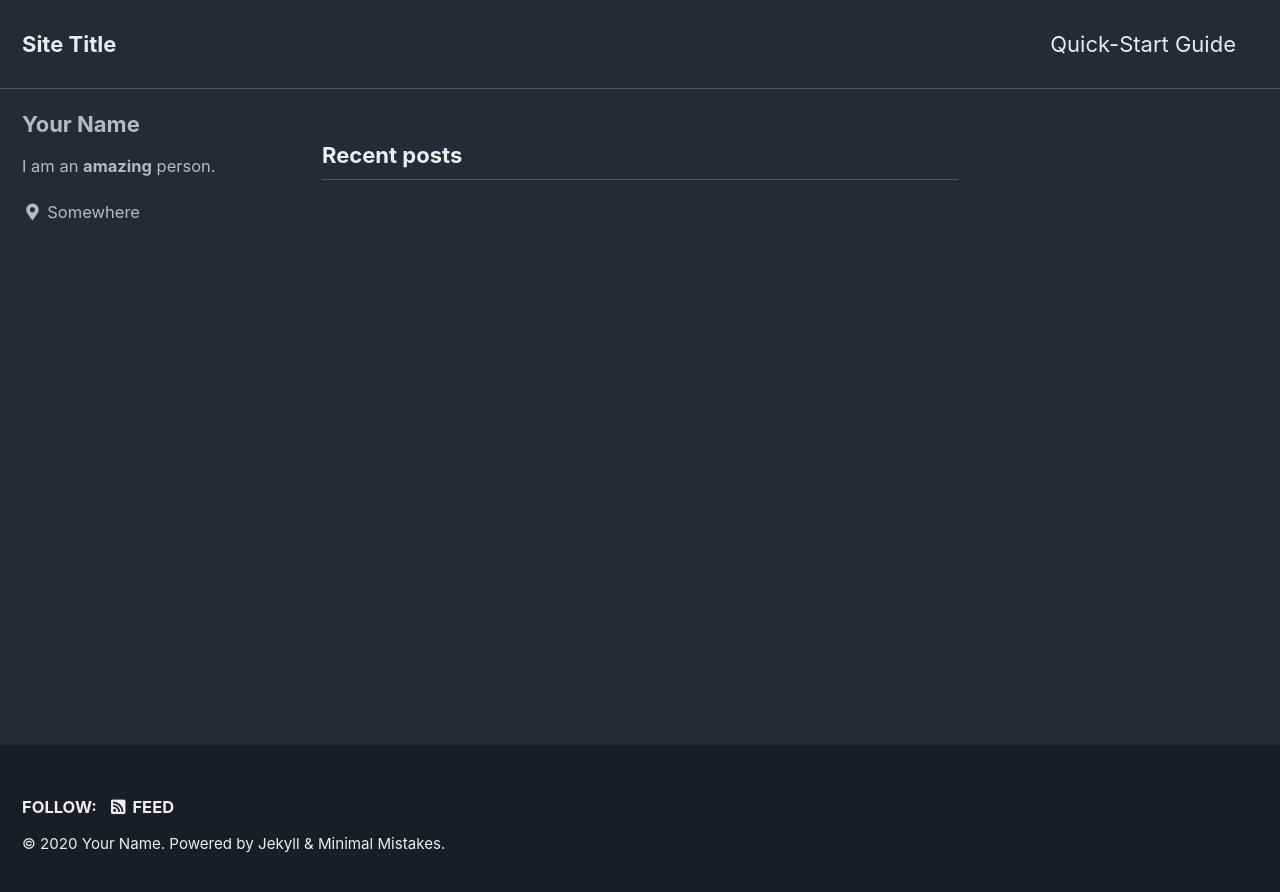
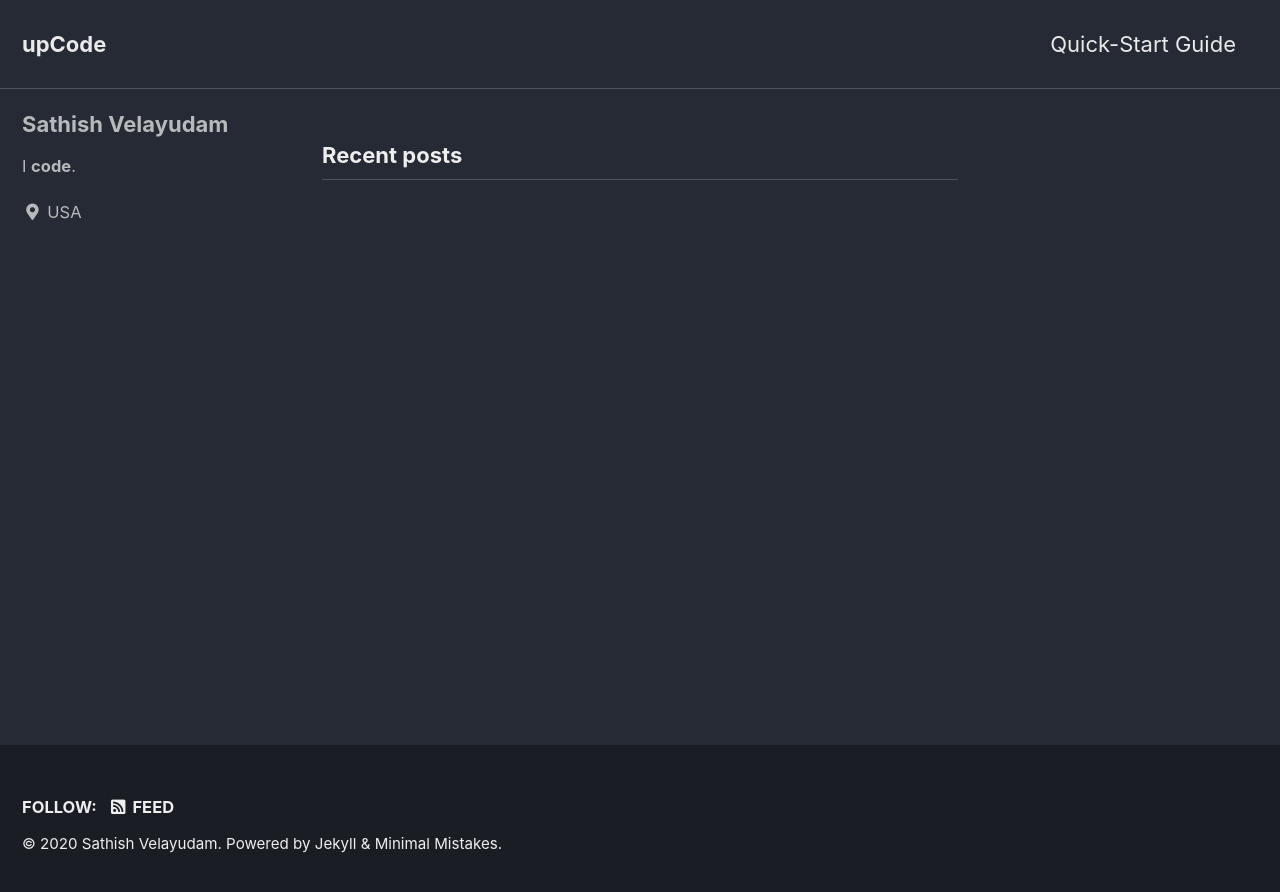
Before and after one commit to sathishv79/oldrepo_sathishv79.github.io, a Jekyll site: the page built from index.html, in a window 1280 px wide. Shown: the top 892 px of the page. Built offline with Jekyll 4.4.1, drawn with Linux system fonts in a browser that asks for light colours; cached includes are drawn as plain includes; the list of posts is cut into pages by our own code.

Commit message:
Update _config.yml

```diff
--- a/_config.yml
+++ b/_config.yml
@@ -16,11 +16,11 @@ minimal_mistakes_skin    : "dark" # "air", "aqua", "contrast", "dark", "dirt", "
 
 # Site Settings
 locale                   : "en-US"
-title                    : "Site Title"
+title                    : "upCode"
 title_separator          : "-"
 subtitle                 : # site tagline that appears below site title in masthead
-name                     : "Your Name"
-description              : "An amazing website."
+name                     : "Sathish Velayudam"
+description              : "upCode"
 url                      : # the base hostname & protocol for your site e.g. "https://mmistakes.github.io"
 baseurl                  : # the subpath of your site, e.g. "/blog"
 repository               : # GitHub username/repo-name e.g. "mmistakes/minimal-mistakes"
@@ -93,10 +93,10 @@ analytics:
 
 # Site Author
 author:
-  name             : "Your Name"
+  name             : "Sathish Velayudam"
   avatar           : # path of avatar image, e.g. "/assets/images/bio-photo.jpg"
-  bio              : "I am an **amazing** person."
-  location         : "Somewhere"
+  bio              : "I **code**."
+  location         : "USA"
   email            :
   links:
     - label: "Email"
```
